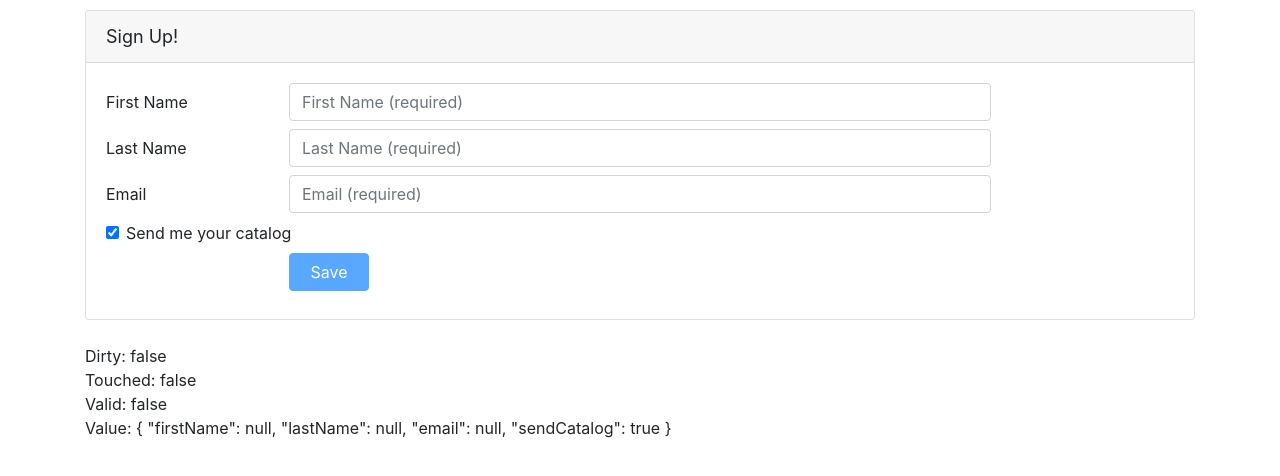
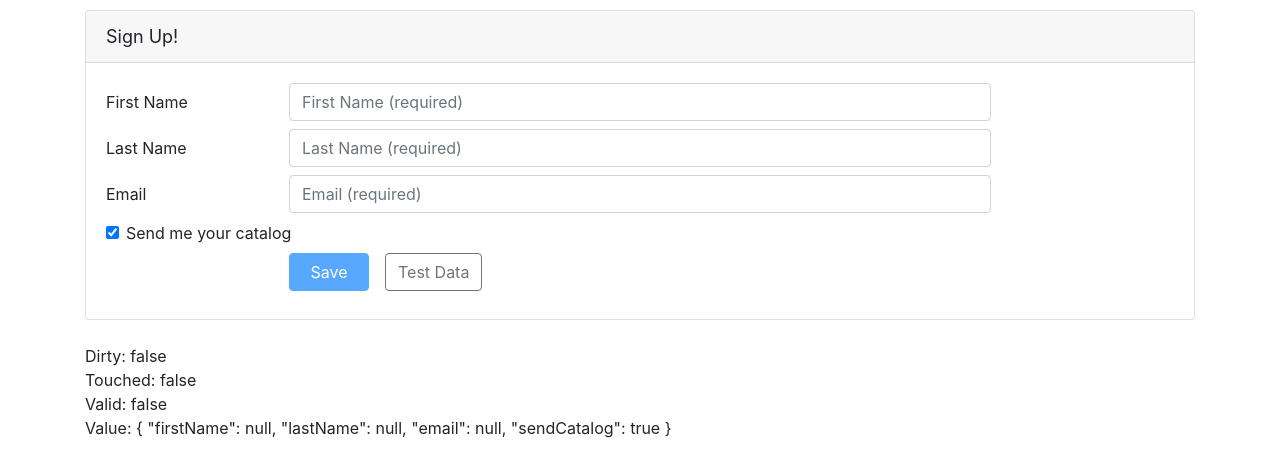
Before and after one commit to MohamedMagdyOmar/Angular-Reactive-Forms, an Angular app: page / in a window 1280 px wide. Shown: the top 476 px of the page. Built offline with nearby package versions, Linux system fonts and the light colour scheme.

Commit message:
Using SetValue And PatchValue

```diff
--- a/src/app/customers/customer.component.html
+++ b/src/app/customers/customer.component.html
@@ -206,6 +206,11 @@
                   [disabled]="!customerForm.valid">
             Save
           </button>
+          <button class="btn btn-outline-secondary"
+                  type="button"
+                  (click)="populateTestData()">
+            Test Data
+          </button>
         </div>
       </div>
     </form>
--- a/src/app/customers/customer.component.ts
+++ b/src/app/customers/customer.component.ts
@@ -27,4 +27,13 @@ export class CustomerComponent implements OnInit {
     console.log(this.customerForm);
     console.log('Saved: ' + JSON.stringify(this.customerForm));
   }
+
+  populateTestData(): void {
+    this.customerForm.setValue({
+      firstName: 'Mohamed',
+      lastName: 'Omar',
+      email: 'mohamed@gmail.com',
+      sendCatalog: true
+    })
+  }
 }
```
